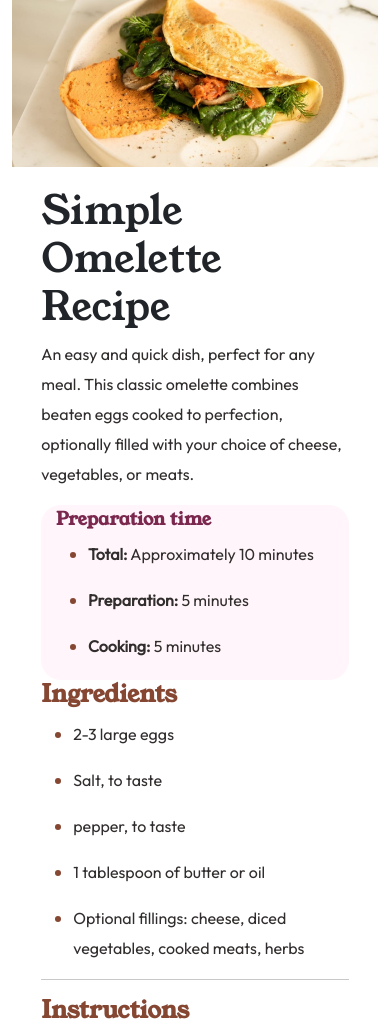
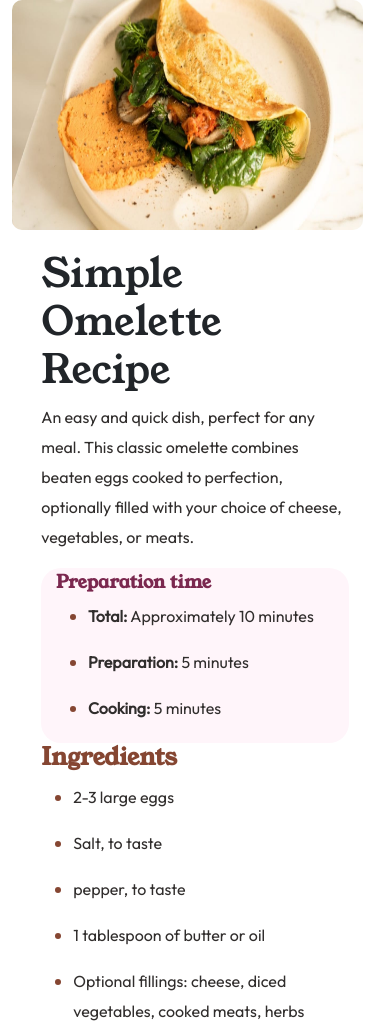
Before and after one commit to Marie-297/Frontend_Mentor_Challenges, a plain HTML site: page recipe/recipe.html in a window 390 px wide. Shown: the top 1029 px of the page. Drawn offline with nearby package versions, Linux system fonts and the light colour scheme.

Commit message:
adjustments coreected

```diff
--- a/recipe/recipe.css
+++ b/recipe/recipe.css
@@ -1,5 +1,6 @@
 html {
   background-color: hsl(30, 54%, 90%);
+  width: 100vw;
   display: flex;
   justify-content: center;
   align-items: center;
@@ -7,17 +8,17 @@ html {
 body {
   background-color: white;
   width: 50%;
- padding: 4%;
- border-radius: 20px;
+  padding: 4%;
+  border-radius: 20px;
 }
 .first-div {
   width: 100%;
   margin-bottom: 20px;
   img {
     display: block;
-    height: auto;
-    margin: auto;
-    width: 100%;
+    height: 230px;
+    width: 40vw;
+    margin: 0 auto;
     border-radius: 10px;
   }
 }
@@ -87,10 +88,7 @@ table {
     width: 100%;
     padding: none;
     img {
-      display: block;
-      margin: auto;
-      border-radius: 0px;
-      height: auto;
+      width: 90vw;
       margin: 0;
     }
   }
```
